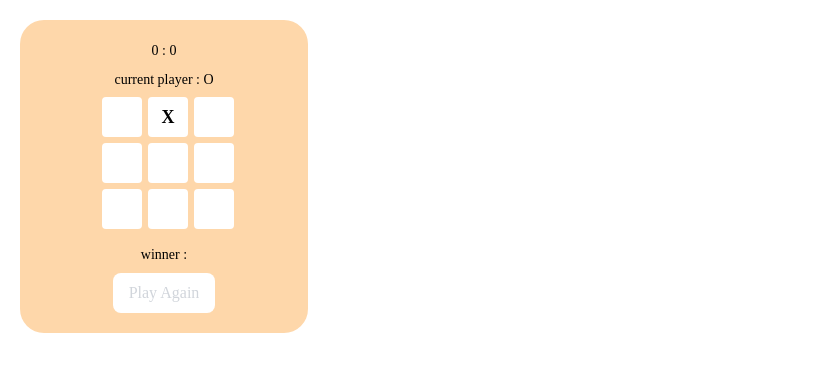
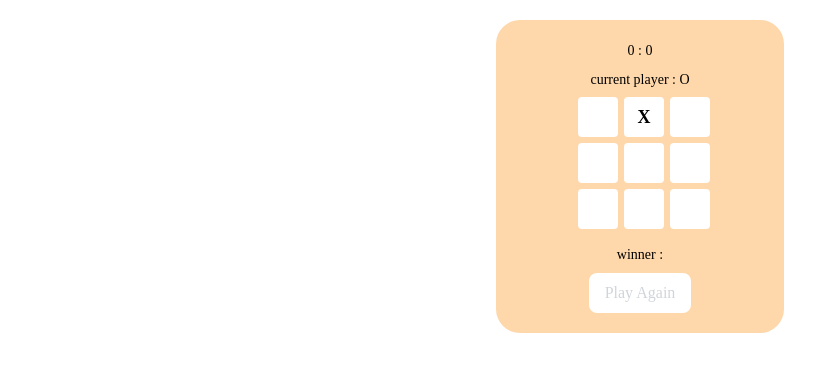
Before and after one commit to h2s0/tictactoe, a React (Vite) app: page / in a window 1280 px wide. Shown: the top 372 px of the page, without its empty margins (0-827 px from the left). Built offline with nearby package versions, Linux system fonts and the light colour scheme; a web font is replaced by a local one.

Commit message:
🎨 가운데정렬

```diff
--- a/src/App.jsx
+++ b/src/App.jsx
@@ -2,7 +2,7 @@ import Board from './components/Board';
 
 function App() {
   return (
-    <div className='font-GMarket'>
+    <div className='font-GMarket flex justify-center'>
       <Board />
     </div>
   );
```
